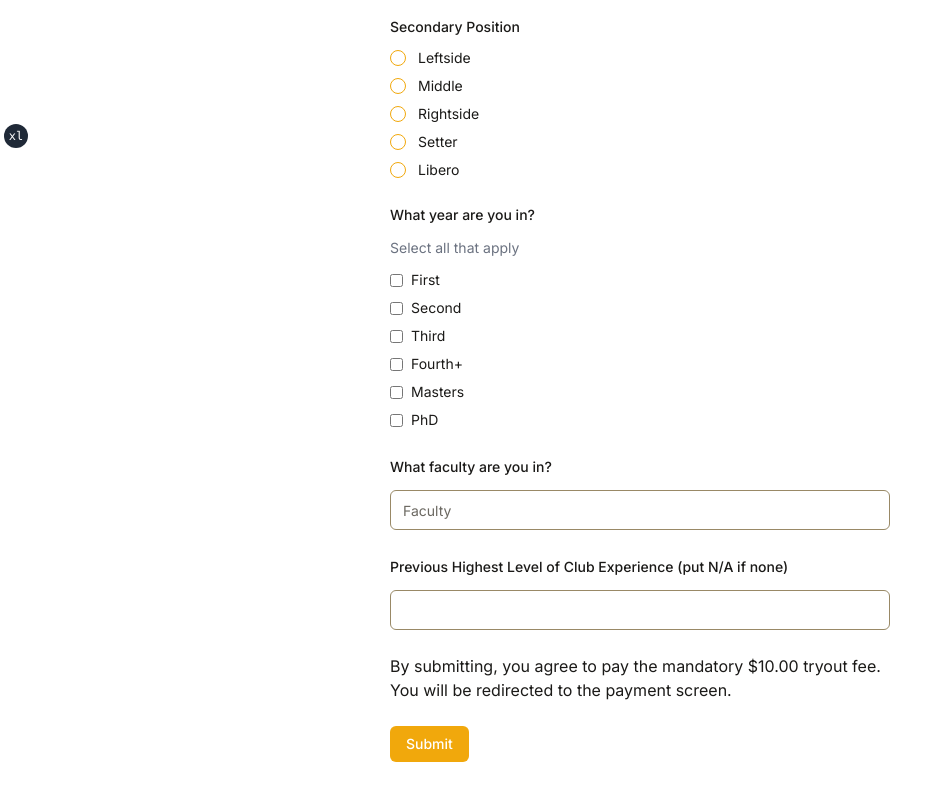
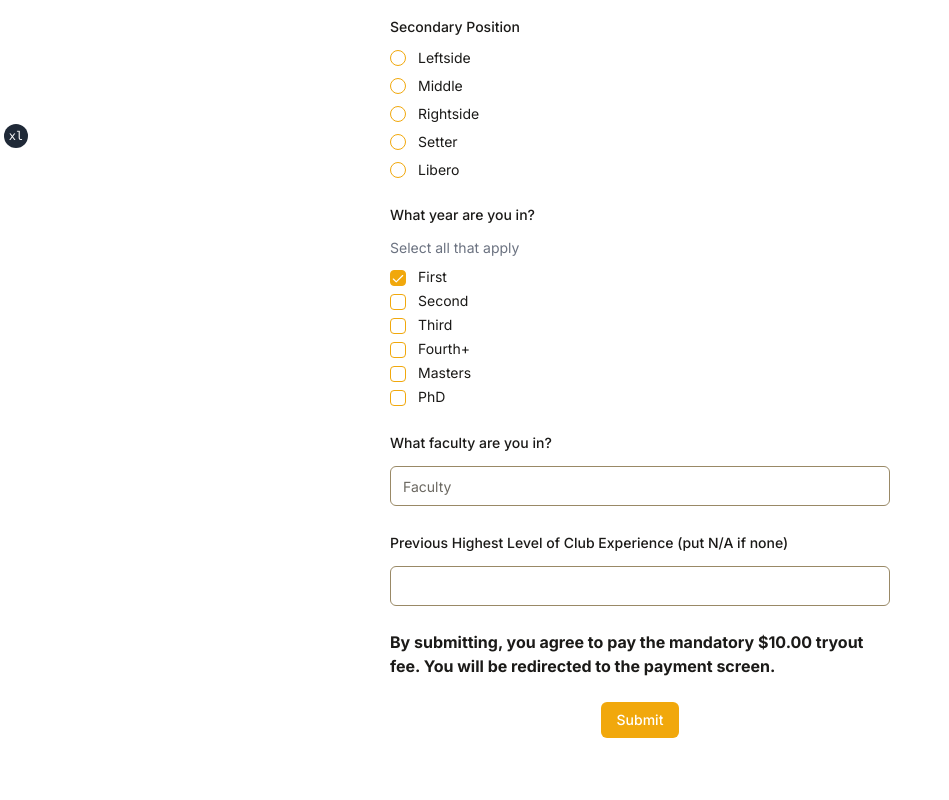
Before and after one commit to ubccsss/UBC-Volleyball-Club-Website, a Next.js app: page /tryouts/registration in a window 1280 px wide. Shown: the part 648-1448 px from the top of the page, without its empty margins (0-949 px from the left). Built offline with nearby package versions, Linux system fonts and the light colour scheme.

Commit message:
finished form schema

```diff
--- a/app/tryouts/registration/page.tsx
+++ b/app/tryouts/registration/page.tsx
@@ -9,19 +9,42 @@ import {
   FormMessage,
 } from "@/src/components/ui/form"
 import { Input } from "@/src/components/ui/input"
-
-
-
 import { zodResolver } from "@hookform/resolvers/zod"
 import { useForm } from "react-hook-form"
 import { z } from "zod"
 import { Button } from "@/src/components/ui/button"
-
-
 import { Label } from "@/src/components/ui/label"
 import { RadioGroup, RadioGroupItem } from "@/src/components/ui/radio-group"
 import { useRouter, useSearchParams} from 'next/navigation';
 import { useState } from 'react';
+import { Checkbox } from "@/src/components/ui/checkbox"
+
+const yearlevelItems = [
+  {
+    id: "first",
+    label: "First",
+  },
+  {
+    id: "second",
+    label: "Second",
+  },
+  {
+    id: "third",
+    label: "Third",
+  },
+  {
+    id: "fourth",
+    label: "Fourth+",
+  },
+  {
+    id: "masters",
+    label: "Masters",
+  },
+  {
+    id: "phd",
+    label: "PhD",
+  },
+] as const
 
 const FormSchema = z.object({
   pposition: z.enum(["leftside", "middle", "rightside", "libero", "setter"], {
@@ -30,11 +53,11 @@ const FormSchema = z.object({
   sposition: z.enum(["leftside", "middle", "rightside", "libero", "setter"], {
     required_error: "You need to select a secondary position",
   }),
-  // yearlevel: z.array(z.enum(["First", "Second", "Third", "Fourth+", "Masters", "PhD"], {
-  //   required_error: "You need to select a year level",
-  // })).nonempty(),
-  // faculty: z.string().nonempty(),
-  // experience: z.string().nonempty(),
+  yearlevel: z.array(z.string()).refine((value) => value.some((item) => item), {
+    message: "You need to select a year level",
+  }),
+  faculty: z.string().nonempty(),
+  experience: z.string().nonempty(),
 
 })
 
@@ -45,7 +68,7 @@ export default function Registration() {
   // TODO: link to DB
   const [tryoutsOpen, setTryoutsStatus] = useState(true);
 
-  function generateRadioGroupItems(items) {
+  function generateRadioGroupItems(items: any[]) {
     return items.map((item) => (
       <FormItem key={item.value} className="flex items-center space-x-3 space-y-0">
         <FormControl>
@@ -58,24 +81,13 @@ export default function Registration() {
 
   const form = useForm<z.infer<typeof FormSchema>>({
     resolver: zodResolver(FormSchema),
+    defaultValues: {
+      yearlevel: ["first"],
+    },
   })
 
   function onSubmit(data: z.infer<typeof FormSchema>) {
     console.log(JSON.stringify(data, null, 2));
-    // console.log(form);
-  }
-
-
-  const [selectedValues, setSelectedValues] = useState([]);
-
-  function handleCheckboxChange(value) {
-    if (selectedValues.includes(value)) {
-      setSelectedValues(selectedValues.filter((item) => item !== value));
-    } else {
-      setSelectedValues([...selectedValues, value]);
-    }
-    form.setValue("yearlevel", selectedValues);
-
   }
 
   return (
@@ -93,13 +105,13 @@ export default function Registration() {
                     <FormItem className="space-y-3">
                       <FormLabel>Name</FormLabel>
                       <FormControl>
-                        <Input value="Your Name" readOnly className="bg-gray-200 cursor-not-allowed"/>
+                        <Input value="Your Name" readOnly className="cursor-not-allowed bg-gray-200"/>
                       </FormControl>
                     </FormItem>
                     <FormItem className="space-y-3">
                       <FormLabel>UBC Student Number</FormLabel>
                       <FormControl>
-                        <Input value="12345678" readOnly className="bg-gray-200 cursor-not-allowed"/>
+                        <Input value="12345678" readOnly className="cursor-not-allowed bg-gray-200"/>
                       </FormControl>
                     </FormItem>
                     <FormField
@@ -153,39 +165,84 @@ export default function Registration() {
 
                       )}
                     />
-                    <FormItem name="yearlevel" className="space-y-3">
+                    <FormField
+                      control={form.control}
+                      name="yearlevel"
+                      render={() => (
+                        <FormItem className="space-y-3">
                           <FormLabel>What year are you in?</FormLabel>
-                      <p className="text-sm text-gray-500">Select all that apply</p>
+                          <FormDescription className="text-sm text-gray-500">Select all that apply</FormDescription>
                           <div className="space-y-2">
-                        {['First', 'Second', 'Third', 'Fourth+', 'Masters', 'PhD'].map((value) => (
-                          <label key={value} className="flex items-center space-x-2">
-                            <input
-                              type="checkbox"
-                              value={value}
-                              onChange={() => handleCheckboxChange(value)}
-                              checked={selectedValues.includes(value)}
+                          {yearlevelItems.map((item) => (
+                            <FormField
+                              key={item.id}
+                              control={form.control}
+                              name="yearlevel"
+                              render={({ field }) => {
+                                return (
+                                  <FormItem
+                                    key={item.id}
+                                    className="flex flex-row items-start space-x-3 space-y-0"
+                                  >
+                                    <FormControl>
+                                      <Checkbox
+                                        checked={field.value?.includes(item.id)}
+                                        onCheckedChange={(checked) => {
+                                          const fieldvals = field.value
+                                          return checked
+                                            ? field.onChange([...fieldvals, item.id])
+                                            : field.onChange(
+                                                field.value?.filter(
+                                                  (value) => value !== item.id
+                                                )
+                                              )
+                                        }}
                                       />
-                            <span className="text-sm">{value}</span>
-                          </label>
+                                    </FormControl>
+                                    <FormLabel className="font-normal">
+                                      {item.label}
+                                    </FormLabel>
+                                  </FormItem>
+                                )
+                              }}
+                            />
                           ))}
                           </div>
                         </FormItem>
-                    <FormItem name="faculty" className="space-y-3">
+                      )}
+                    />
+                    <FormField
+                      control={form.control}
+                      name="faculty"
+                      render={({field}) => (
+                        <FormItem className="space-y-3">
                           <FormLabel>What faculty are you in?</FormLabel>
                           <FormControl>
-                        <Input type="faculty" placeholder="Faculty"/>
+                            <Input type="faculty" placeholder="Faculty" {...field}/>
                           </FormControl>
                         </FormItem>
-                    <FormItem name="experience" className="space-y-3">
+                      )}
+                    />
+                    <FormField
+                      control={form.control}
+                      name="experience"
+                      render={({field}) => (
+                        <FormItem className="space-y-3">
                           <FormLabel>Previous Highest Level of Club Experience (put N/A if none)</FormLabel>
                           <FormControl>
-                        <Input type="experience"/>
+                            <Input type="experience" {...field}/>
                           </FormControl>
                         </FormItem>
+                      )}
+                    />
                     <div className="w-[500px]">
-                      <h1>By submitting, you agree to pay the mandatory $10.00 tryout fee. You will be redirected to the payment screen.</h1>
+                      <h1 className="font-bold">
+                        By submitting, you agree to pay the mandatory $10.00 tryout fee. You will be redirected to the payment screen.
+                      </h1>
                     </div>
+                    <div className="flex justify-center">
                       <Button type="submit">Submit</Button>
+                    </div>
                   </form>
                 </Form>
               </div>
@@ -205,5 +262,4 @@ export default function Registration() {
       )}
     </div>
   )
-
 }
--- a/package.json
+++ b/package.json
@@ -16,6 +16,7 @@
   "dependencies": {
     "@hookform/resolvers": "^3.3.4",
     "@radix-ui/react-avatar": "^1.0.4",
+    "@radix-ui/react-checkbox": "^1.0.4",
     "@radix-ui/react-dialog": "^1.0.5",
     "@radix-ui/react-icons": "^1.3.0",
     "@radix-ui/react-label": "^2.0.2",
--- /dev/null
+++ b/src/components/ui/checkbox.tsx
@@ -0,0 +1,28 @@
+import * as React from "react"
+import * as CheckboxPrimitive from "@radix-ui/react-checkbox"
+import { Check } from "lucide-react"
+
+import { cn } from "@/src/utils/utils"
+
+const Checkbox = React.forwardRef<
+  React.ElementRef<typeof CheckboxPrimitive.Root>,
+  React.ComponentPropsWithoutRef<typeof CheckboxPrimitive.Root>
+>(({ className, ...props }, ref) => (
+  <CheckboxPrimitive.Root
+    ref={ref}
+    className={cn(
+      "peer h-4 w-4 shrink-0 rounded-sm border border-primary ring-offset-background focus-visible:outline-none focus-visible:ring-2 focus-visible:ring-ring focus-visible:ring-offset-2 disabled:cursor-not-allowed disabled:opacity-50 data-[state=checked]:bg-primary data-[state=checked]:text-primary-foreground",
+      className
+    )}
+    {...props}
+  >
+    <CheckboxPrimitive.Indicator
+      className={cn("flex items-center justify-center text-current")}
+    >
+      <Check className="h-4 w-4" />
+    </CheckboxPrimitive.Indicator>
+  </CheckboxPrimitive.Root>
+))
+Checkbox.displayName = CheckboxPrimitive.Root.displayName
+
+export { Checkbox }
```
Also changed, not shown: 1 other file (tests, documents, lock files or other folders). Lines whose indentation alone changed are shown as unchanged.
